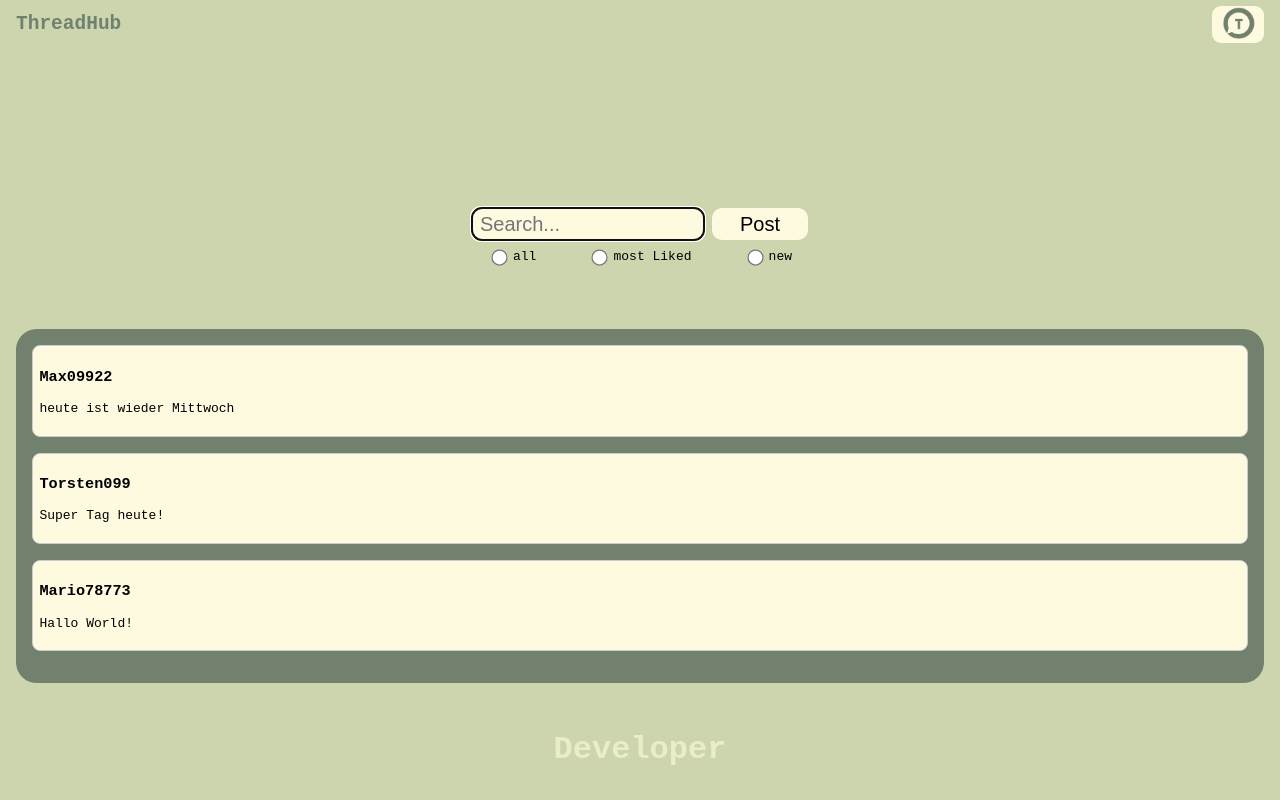
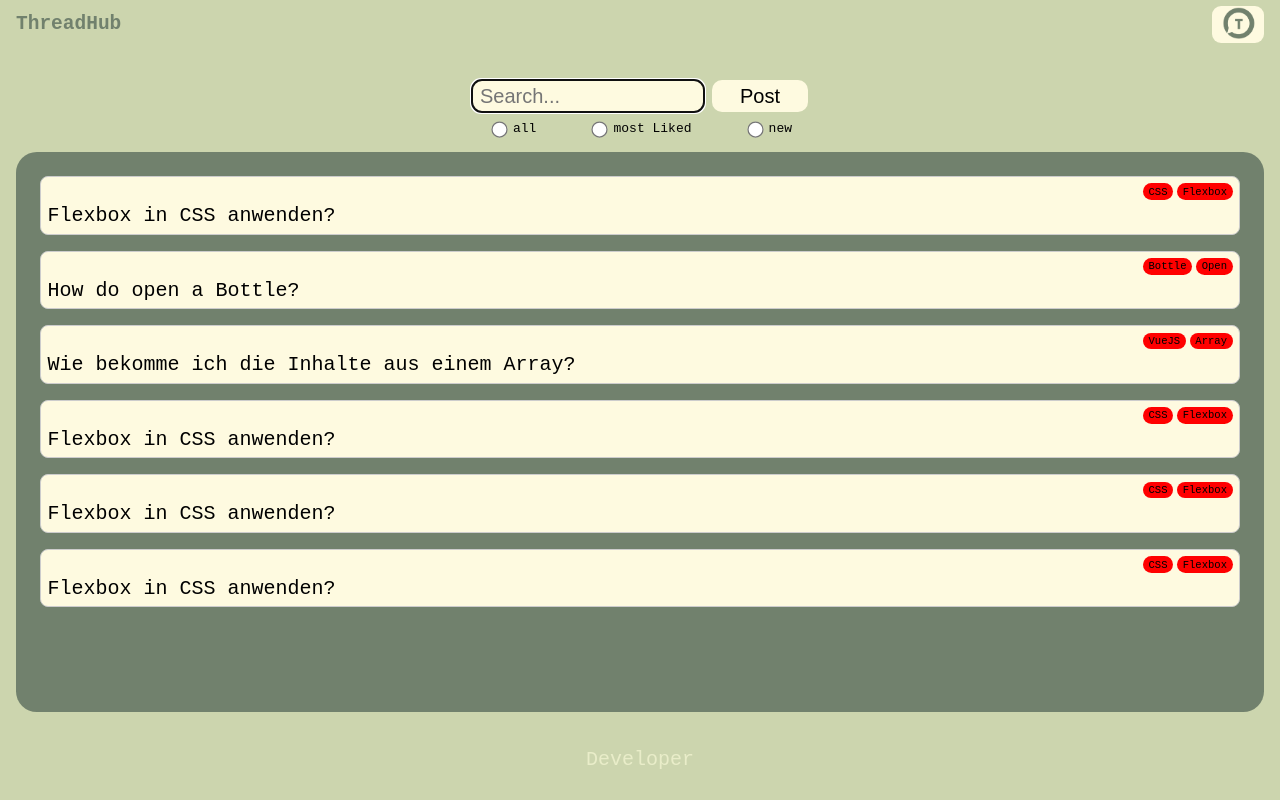
Before and after one commit to coding-bootcamps-eu/final-project-2024-05-threadhub, a Vue app: page / in a window 1280 px wide. Built offline with nearby package versions, Linux system fonts and the light colour scheme.

Commit message:
change: siehe issue

```diff
--- a/src/components/FooterComponent.vue
+++ b/src/components/FooterComponent.vue
@@ -10,8 +10,7 @@
 div {
   display: flex;
   justify-content: center;
-  font-size: 2rem;
-  font-weight: 700;
+  font-size: 1.25rem;
   color: var(--link-color);
 }
 </style>
--- a/src/components/PostListContainer.vue
+++ b/src/components/PostListContainer.vue
@@ -1,10 +1,12 @@
 <template>
-  <section class="post-list-container">
+  <div class="post-list-container">
     <div v-for="post in posts" :key="post.id" class="post">
-      <h3>{{ post.title }}</h3>
-      <p>{{ post.subtitle }}</p>
+      <div class="title">{{ post.title }}</div>
+      <div class="tags-container">
+        <div v-for="(tag, tagIndex) in post.tags" :key="tagIndex" class="tags">{{ tag }}</div>
+      </div>
     </div>
-  </section>
+  </div>
 </template>
 
 <script>
@@ -14,18 +16,33 @@ export default {
       posts: [
         {
           id: 1,
-          title: 'Max09922',
-          subtitle: 'heute ist wieder Mittwoch',
+          title: 'Flexbox in CSS anwenden?',
+          tags: ['CSS', 'Flexbox'],
         },
         {
           id: 2,
-          title: 'Torsten099',
-          subtitle: 'Super Tag heute!',
+          title: 'How do open a Bottle?',
+          tags: ['Bottle', 'Open'],
         },
         {
           id: 3,
-          title: 'Mario78773',
-          subtitle: 'Hallo World!',
+          title: 'Wie bekomme ich die Inhalte aus einem Array?',
+          tags: ['VueJS', 'Array'],
+        },
+        {
+          id: 4,
+          title: 'Flexbox in CSS anwenden?',
+          tags: ['CSS', 'Flexbox'],
+        },
+        {
+          id: 5,
+          title: 'Flexbox in CSS anwenden?',
+          tags: ['CSS', 'Flexbox'],
+        },
+        {
+          id: 6,
+          title: 'Flexbox in CSS anwenden?',
+          tags: ['CSS', 'Flexbox'],
         },
       ],
     };
@@ -37,12 +54,40 @@ export default {
   padding: 1.5rem;
   background-color: var(--header-color);
   border-radius: 1.3rem;
+
+  overflow-y: auto;
+  margin: 1rem;
 }
 .post {
+  display: grid;
+  grid-template-rows: 2;
+  grid-template-columns: 1;
+  gap: 0.25rem;
+
   background-color: var(--background-inputfield);
   border: 1px solid #ccc;
   padding: 0.4rem;
   margin-bottom: 1rem;
   border-radius: 0.5rem;
 }
+
+.title {
+  grid-row-start: 2;
+  grid-row-end: 3;
+  font-size: 1.25rem;
+}
+
+.tags-container {
+  display: flex;
+  flex-direction: row;
+  justify-content: end;
+  gap: 0.25rem;
+}
+
+.tags {
+  font-size: 0.66rem;
+  background-color: red;
+  padding: 0.15rem 0.35rem;
+  border-radius: 10px;
+}
 </style>
--- a/src/components/ProfileViewFilter.vue
+++ b/src/components/ProfileViewFilter.vue
@@ -46,8 +46,6 @@ section {
   display: flex;
   flex-direction: column;
   align-items: center;
-
-  padding: 20vh;
 }
 
 .search-filter {
--- a/src/views/HomeView.vue
+++ b/src/views/HomeView.vue
@@ -2,7 +2,7 @@
   <div id="home">
     <header><HomeViewHeader /></header>
     <div class="filter"><ProfileViewFilter /></div>
-    <div class="post-list-container"><PostListContainer /></div>
+    <PostListContainer />
     <footer><FooterComponent /></footer>
   </div>
 </template>
@@ -19,18 +19,15 @@ export default {
 #home {
   display: flex;
   flex-direction: column;
-  min-height: 100vh;
-}
-.filter {
-  flex: 1;
+  height: 100vh;
 }
 
-.footer {
-  flex-shrink: 0;
+.filter {
+  margin-top: 2rem;
 }
 
 .post-list-container {
-  padding: 1rem;
-  margin-top: -4rem;
+  flex: 1;
+  max-height: 70vh;
 }
 </style>
```
